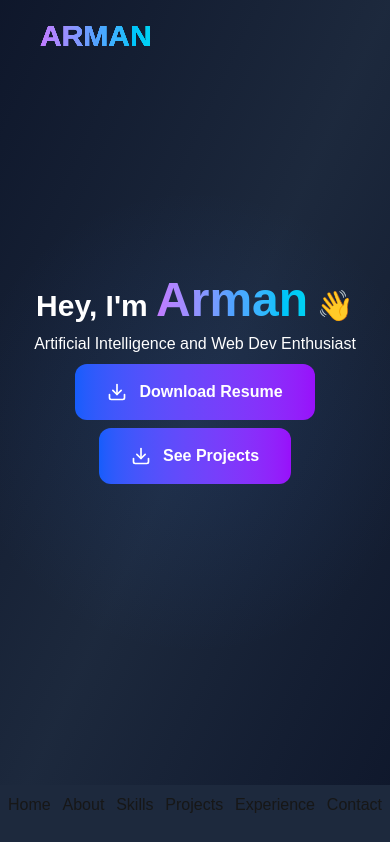
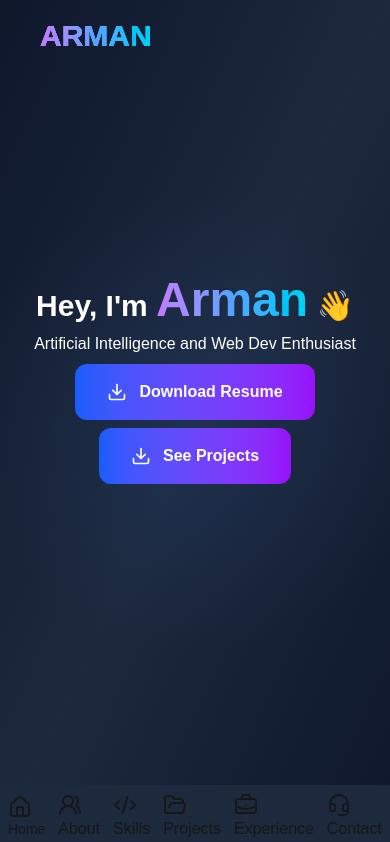
Before and after one commit to armanmalik2/My-F1-Portfolio, a Next.js app: page / in a window 390 px wide. Shown: the top 842 px of the page. Built offline with nearby package versions, Linux system fonts and the light colour scheme.

Commit message:
Modified For Phone view

```diff
--- a/src/app/Header/page.tsx
+++ b/src/app/Header/page.tsx
@@ -1,3 +1,4 @@
+import { Briefcase, BriefcaseBusiness, CodeXml, FolderOpen, Headset, Home, SkipBack, UsersRound } from "lucide-react";
 import Link from "next/link";
 const Header = () => {
     return(
@@ -13,14 +14,14 @@ const Header = () => {
                     <li className="cursor-pointer"><Link href="/ContactForm">Contact</Link></li>
                 </ul>
             </div>
-            <div className="Header-Bottom hidden m-0 p-2  justify-between items-center fixed bottom-0 z-20 h-[7vh] w-full bg-slate-800">
+            <div className="Header-Bottom flex m-0 p-2  justify-between items-center fixed bottom-0 z-20 h-[7vh] w-full bg-slate-800">
                 <ul className="flex justify-between items-center w-full ">
-                    <li className="cursor-pointer"><Link href="/">Home</Link></li>
-                    <li className="cursor-pointer"><Link href="/About">About</Link></li>
-                    <li className="cursor-pointer"><Link href="/Skills">Skills</Link></li>
-                    <li className="cursor-pointer"><Link href="/Project">Projects</Link></li>
-                    <li className="cursor-pointer"><Link href="/Experience">Experience</Link></li>
-                    <li className="cursor-pointer"><Link href="/ContactForm">Contact</Link></li>
+                    <li className="cursor-pointer"><Link href="/"><Home /><p className="text-sm">Home</p></Link></li>
+                    <li className="cursor-pointer"><Link href="/About"><UsersRound /><p>About</p></Link></li>
+                    <li className="cursor-pointer"><Link href="/Skills"><CodeXml /><p>Skills</p></Link></li>
+                    <li className="cursor-pointer"><Link href="/Project"><FolderOpen /><p>Projects</p></Link></li>
+                    <li className="cursor-pointer"><Link href="/Experience"><BriefcaseBusiness /><p>Experience</p></Link></li>
+                    <li className="cursor-pointer"><Link href="/ContactForm">< Headset /><p>Contact</p></Link></li>
                 </ul>
             </div>
         </div>
```
